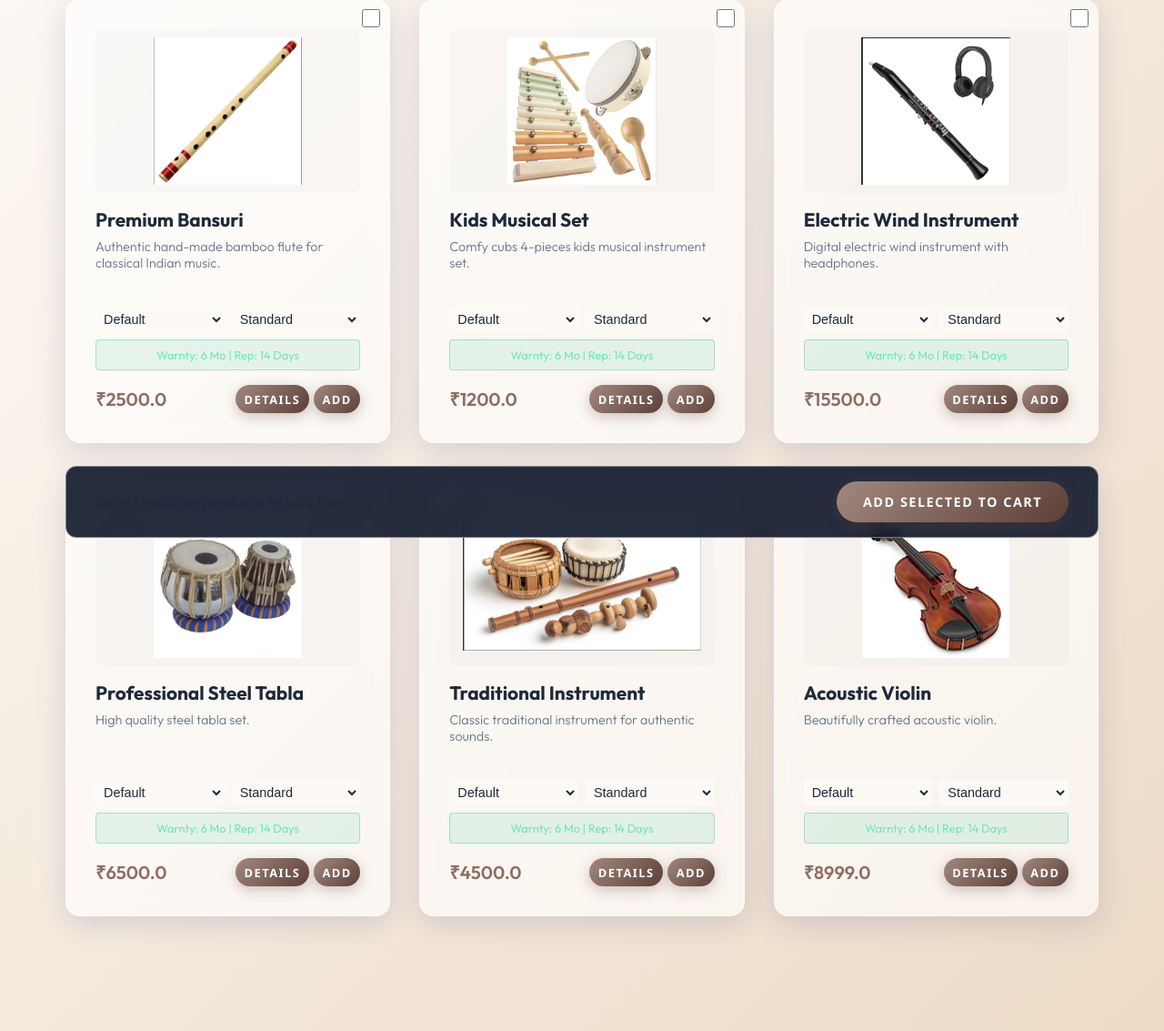
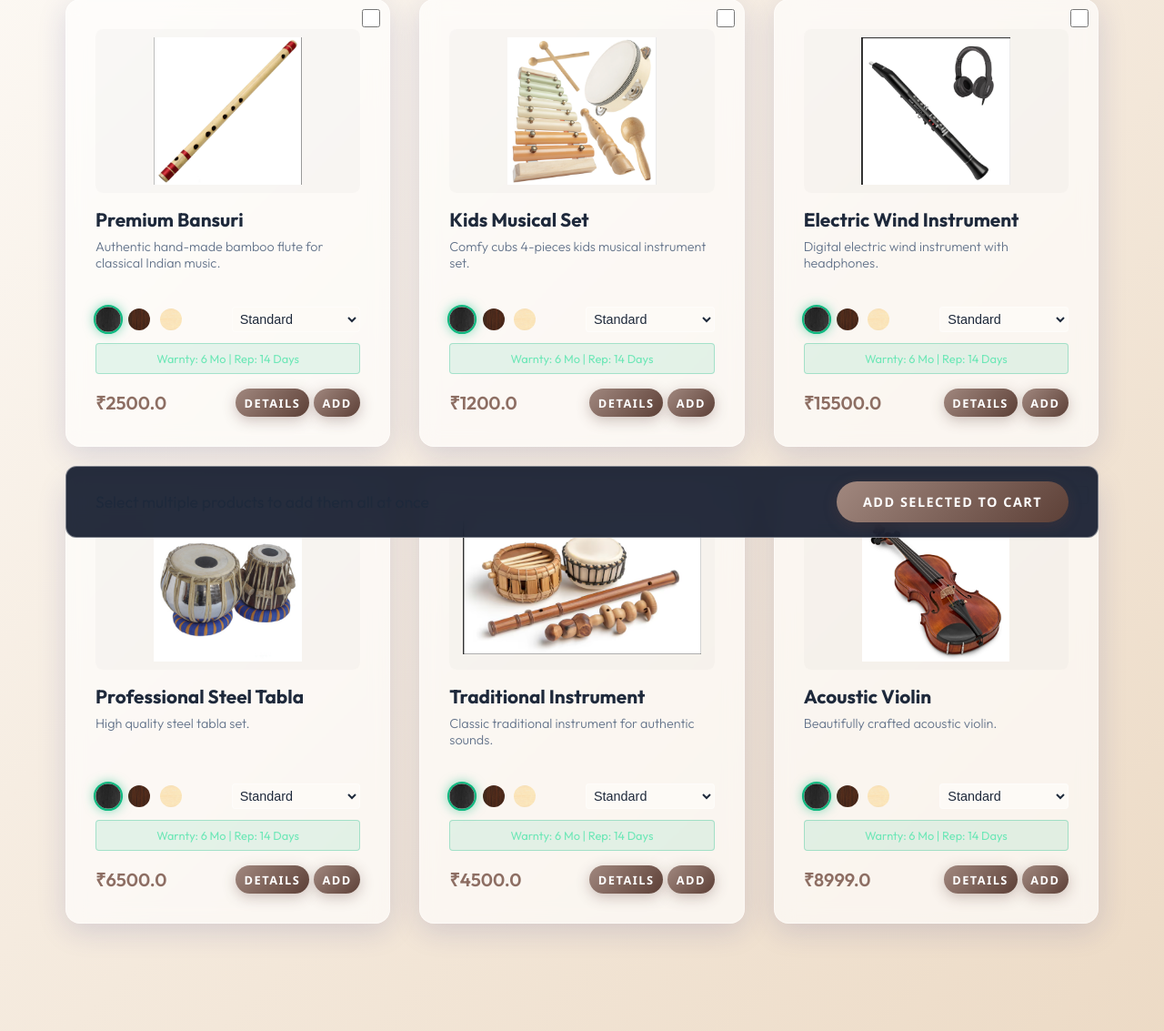
Before and after one commit to RathodKarina/Ambica_store, a Flask app: page /products in a window 1280 px wide. Shown: the part 189-1322 px from the top of the page at 91% size. Run offline with Flask 3, Linux system fonts and the light colour scheme; data comes from the database, SQL or seed files in the repository.

Commit message:
Change color selector to visual image swatches without Default option

```diff
--- a/templates/products.html
+++ b/templates/products.html
@@ -1,5 +1,16 @@
 {% extends 'base.html' %}
 {% block content %}
+
+<style>
+    .color-swatch-label input:checked + img {
+        border-color: #10b981 !important;
+        transform: scale(1.15);
+        box-shadow: 0 0 10px rgba(16, 185, 129, 0.5);
+    }
+    .swatch-img:hover {
+        transform: scale(1.1);
+    }
+</style>
 
 <h2>Premium Collection</h2>
 
@@ -31,15 +42,19 @@
             </div>
             <div>
                 <div style="display: flex; gap: 0.5rem; margin-top: 0.5rem; justify-content: space-between;">
-                    <div style="flex: 1;">
-                        <select name="color_{{ p.id }}" id="color_{{ p.id }}"
-                            onchange="updateProductStyle('{{ p.id }}')"
-                            style="width: 100%; background: var(--bg-color); color: var(--text-main); border: 1px solid var(--glass-border); padding: 0.25rem; border-radius: 4px; font-size: 0.9rem;">
-                            <option value="Standard">Default</option>
-                            <option value="Black">Dark Black</option>
-                            <option value="Brown">Wood Brown</option>
-                            <option value="Cream">Light Cream</option>
-                        </select>
+                    <div style="flex: 1; display: flex; gap: 0.4rem; flex-wrap: wrap; align-items: center;">
+                        <label class="color-swatch-label" title="Dark Black">
+                            <input type="radio" name="color_{{ p.id }}" value="Black" checked style="display: none;" onchange="updateProductStyle('{{ p.id }}')">
+                            <img src="/static/images/Black wood.jpeg" class="swatch-img" style="width: 28px; height: 28px; border-radius: 50%; object-fit: cover; border: 2px solid transparent; cursor: pointer; transition: 0.2s;">
+                        </label>
+                        <label class="color-swatch-label" title="Wood Brown">
+                            <input type="radio" name="color_{{ p.id }}" value="Brown" style="display: none;" onchange="updateProductStyle('{{ p.id }}')">
+                            <img src="/static/images/Brown Wood.jpeg" class="swatch-img" style="width: 28px; height: 28px; border-radius: 50%; object-fit: cover; border: 2px solid transparent; cursor: pointer; transition: 0.2s;">
+                        </label>
+                        <label class="color-swatch-label" title="Light Cream">
+                            <input type="radio" name="color_{{ p.id }}" value="Cream" style="display: none;" onchange="updateProductStyle('{{ p.id }}')">
+                            <img src="/static/images/Cream wood.jpeg" class="swatch-img" style="width: 28px; height: 28px; border-radius: 50%; object-fit: cover; border: 2px solid transparent; cursor: pointer; transition: 0.2s;">
+                        </label>
                     </div>
                     <div style="flex: 1;">
                         <select name="tier_{{ p.id }}" id="tier_{{ p.id }}" onchange="updateProductStyle('{{ p.id }}')"
@@ -104,7 +119,8 @@
                 priceEl.innerText = '₹' + basePrice.toFixed(2);
             }
 
-            const color = document.getElementById('color_' + pid).value;
+            const colorEle = document.querySelector('input[name="color_' + pid + '"]:checked');
+            const color = colorEle ? colorEle.value : 'Black';
             const overlay = document.getElementById('img-overlay-' + pid);
             const container = document.getElementById('img-container-' + pid);
 
```
Also changed, not shown: templates/product_detail.html (+28 -8 lines).
